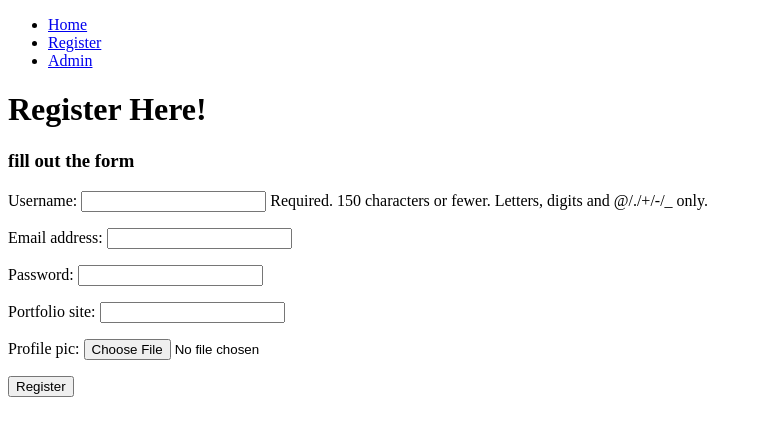
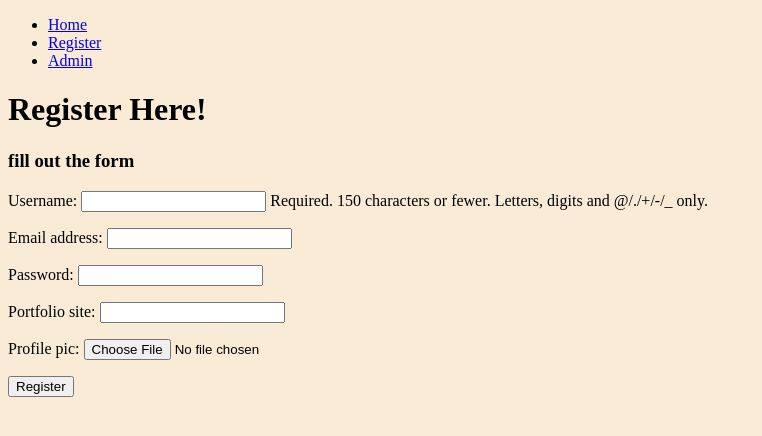
Before and after one commit to andrewbrase/Complete_Projects, a Django app: page /basic_app/register/ in a window 1280 px wide. Shown: the top 436 px of the page, without its empty margins (0-762 px from the left). Run offline with Django 4.2, Linux system fonts and the light colour scheme.

Commit message:
added style sheet

```diff
--- /dev/null
+++ b/08_Django_Authentication_Project/static/style.css
@@ -0,0 +1,5 @@
+body {
+  background-color: antiquewhite;
+}
+
+/*# sourceMappingURL=style.css.map */
--- /dev/null
+++ b/08_Django_Authentication_Project/static/style.scss
@@ -0,0 +1,6 @@
+// sass style.scss:style.css
+// sass --watch style.scss:style.css
+
+body {
+    background-color: antiquewhite;
+}
--- a/08_Django_Authentication_Project/templates/basic_app/base.html
+++ b/08_Django_Authentication_Project/templates/basic_app/base.html
@@ -1,4 +1,7 @@
 <!DOCTYPE html>
+
+{% load static %}
+
 <html lang="en">
 <head>
 
@@ -6,6 +9,7 @@
     <meta http-equiv="X-UA-Compatible" content="IE=edge">
     <meta name="viewport" content="width=device-width, initial-scale=1.0">
     <title>User Auth Models</title>
+    <link rel="stylesheet" href="{% static '../../static/style.css' %}">
 
 </head>
 <body>
```
Also changed, not shown: 1 other file.
